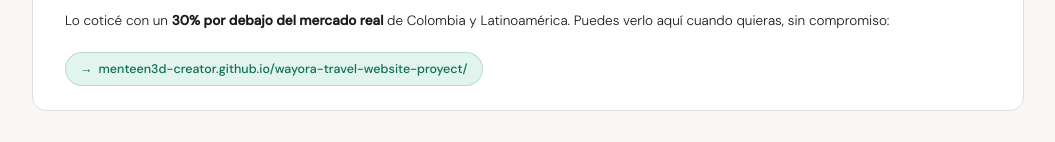
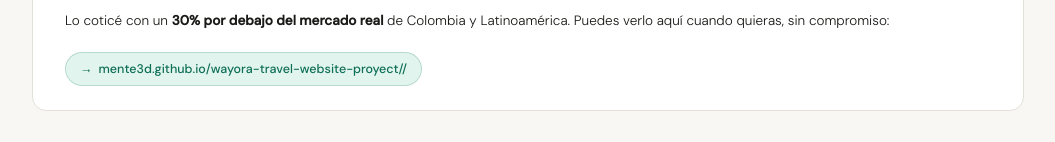
Before and after one commit to Mente3D/wayora-travel-website-proyect, a plain HTML site: page carta-yuli-wayora.html in a window 1280 px wide. Shown: the part 4275-4417 px from the top of the page, without its empty margins (112-1167 px from the left). Drawn offline with Linux system fonts and the light colour scheme.

Commit message:
Update carta-yuli-wayora.html

```diff
--- a/carta-yuli-wayora.html
+++ b/carta-yuli-wayora.html
@@ -545,7 +545,7 @@
       <p class="posdata-p">De todas formas te diseñé un esquema profesional de precios que, más que una cotización, es un mapa de lo que debes esperar — con todo desglosado y con honestidad total.</p>
       <p class="posdata-p">Lo coticé con un <strong>30% por debajo del mercado real</strong> de Colombia y Latinoamérica. Puedes verlo aquí cuando quieras, sin compromiso:</p>
       <a class="posdata-link" href="https://mente3d.github.io/wayora-travel-website-proyect/" target="_blank">
-        menteen3d-creator.github.io/wayora-travel-website-proyect/
+        mente3d.github.io/wayora-travel-website-proyect//
       </a>
     </div>
   </div>
```
